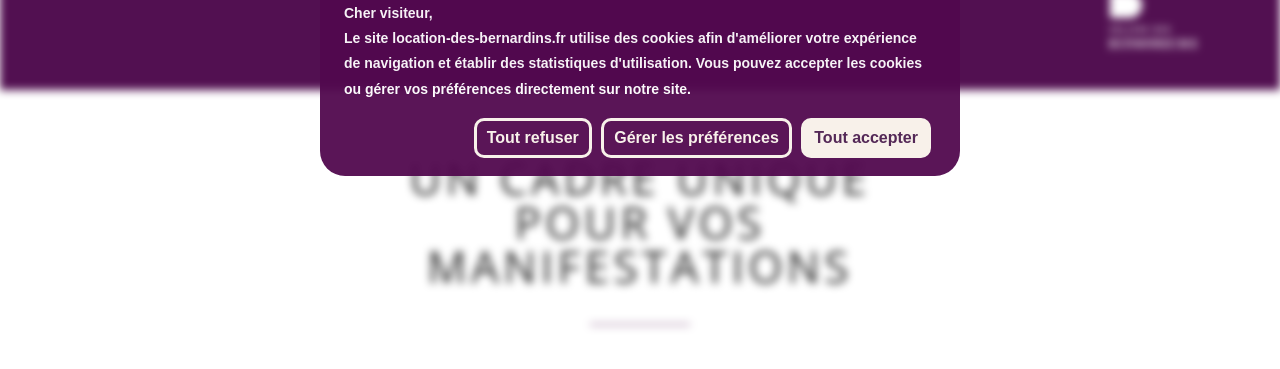
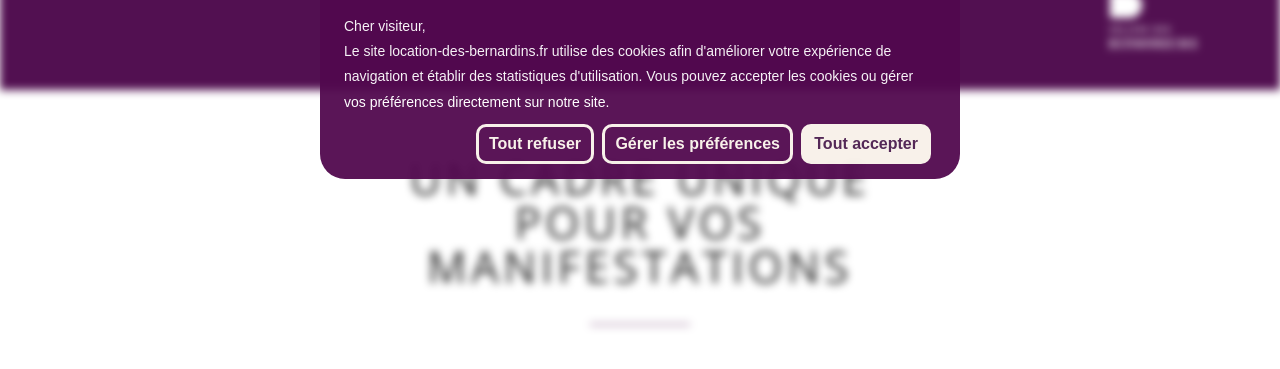
Before and after one commit to makarakotovao/location-des-bernardins, a PHP site: page / in a window 1280 px wide. Shown: the part 431-800 px from the top of the page. Run offline with PHP 8.4, Linux system fonts and the light colour scheme; some libraries are stand-ins or nearby versions.

Commit message:
fix(css): style issue on mobile

```diff
--- a/css/style/styles.css
+++ b/css/style/styles.css
@@ -1037,3 +1037,45 @@ input:checked + .slider:before {
   border-radius: 6px;
   border: 3px solid #f8f1e9;
 }
+
+/* Cookie popin */
+#sliding-popup.sliding-popup-bottom {
+    background: #52094F;
+}
+
+#sliding-popup .popup-content {
+  display: flex;
+  align-items: center;
+  padding-top: 15px;
+  padding-bottom: 15px;
+}
+
+#sliding-popup .popup-content #popup-text {
+  float: none;
+  margin: 0;
+}
+
+#sliding-popup .popup-content #popup-text p,
+#sliding-popup .popup-content #popup-text button {
+  font-size: 12px;
+  font-weight: normal;
+  margin-bottom: 0px;
+}
+
+#sliding-popup .popup-content #popup-buttons button {
+  margin-top: 7px;
+}
+
+#sliding-popup .popup-content #popup-buttons {
+  float: none;
+  margin: 0;
+  font-size: 12px;
+}
+
+@media (max-width: 1199px){
+  #sliding-popup .popup-content #popup-text p {
+    font-size: 14px;
+  }
+  #sliding-popup .popup-content #popup-buttons {
+    font-size: 14px;
+}
```
